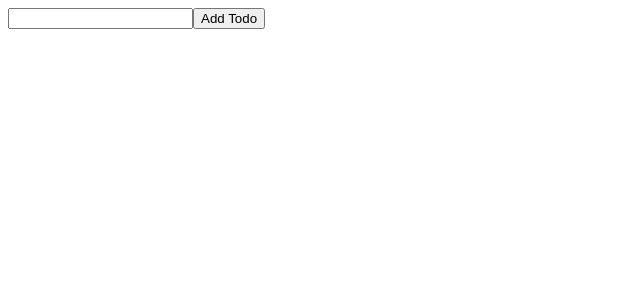
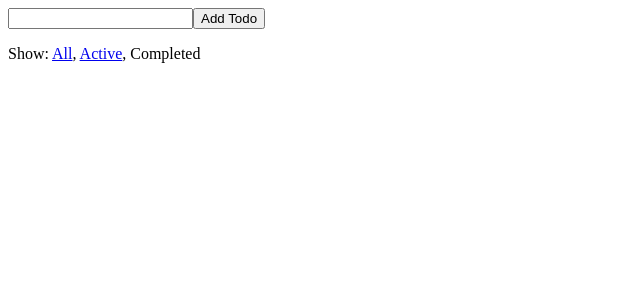
Before and after one commit to Naoya-abe/react-redux-todo, a React (Create React App) app in the folder todo01/: page / in a window 1280 px wide. Shown: the top 300 px of the page, without its empty margins (0-640 px from the left). Built offline with nearby package versions, Linux system fonts and the light colour scheme.

Commit message:
[update] implement filterTodo

```diff
--- a/todo01/src/components/App.js
+++ b/todo01/src/components/App.js
@@ -1,12 +1,14 @@
 import React from 'react';
 import VisibleTodoList from '../containers/VisibleTodoList';
 import AddTodo from '../containers/AddTodo';
+import Footer from './Footer';
 
 const App = () => {
   return (
     <div className="App">
       <AddTodo />
       <VisibleTodoList />
+      <Footer />
     </div>
   );
 };
--- /dev/null
+++ b/todo01/src/components/Footer.js
@@ -0,0 +1,16 @@
+import React from 'react';
+import FilterLink from '../containers/FilterLink';
+
+const Footer = () => {
+  return (
+    <p>
+      Show: <FilterLink filter="SHOW_ALL">All</FilterLink>
+      {', '}
+      <FilterLink filter="SHOW_ACTIVE">Active</FilterLink>
+      {', '}
+      <FilterLink filter="SHOW_COMPLETED">Completed</FilterLink>
+    </p>
+  );
+};
+
+export default Footer;
--- /dev/null
+++ b/todo01/src/components/Link.js
@@ -0,0 +1,25 @@
+import React from 'react';
+import PropTypes from 'prop-types';
+
+const Link = ({active, children, onClick}) => {
+  if (active) {
+    return <span>{children}</span>;
+  }
+
+  return (
+    <a
+      href="#"
+      onClick={e => {
+        e.preventDefault();
+        onClick();
+      }}>
+      {children}
+    </a>
+  );
+};
+
+Link.propTypes = {
+  children: PropTypes.node.isRequired,
+};
+
+export default Link;
--- /dev/null
+++ b/todo01/src/containers/FilterLink.js
@@ -0,0 +1,23 @@
+import {connect} from 'react-redux';
+import {setVisibilityFilter} from '../actions';
+import Link from '../components/Link';
+import {dispatch} from 'rxjs/internal/observable/range';
+
+const mapStateToProps = (state, ownProps) => {
+  return {active: ownProps.filter === state.visibilityFilter};
+};
+
+const mapDispatchToProps = (dispatch, ownProps) => {
+  return {
+    onClick: () => {
+      dispatch(setVisibilityFilter(ownProps.filter));
+    },
+  };
+};
+
+const FilterLink = connect(
+  mapStateToProps,
+  mapDispatchToProps
+)(Link);
+
+export default FilterLink;
--- a/todo01/src/containers/VisibleTodoList.js
+++ b/todo01/src/containers/VisibleTodoList.js
@@ -1,8 +1,20 @@
 import {connect} from 'react-redux';
 import TodoList from '../components/TodoList';
 import {toggleTodo} from '../actions';
+
+const getVisibleTodos = (todos, filter) => {
+  switch (filter) {
+    case 'SHOW_ALL':
+      return todos;
+    case 'SHOW_COMPLETED':
+      return todos.filter(todo => todo.completed);
+    case 'SHOW_ACTIVE':
+      return todos.filter(todo => !todo.completed);
+  }
+};
+
 const mapStateToPorops = state => {
-  return {todos: state.todos};
+  return {todos: getVisibleTodos(state.todos, state.visibilityFilter)};
 };
 
 const mapDispatchToProps = dispatch => {
--- a/todo01/src/index.js
+++ b/todo01/src/index.js
@@ -4,11 +4,15 @@ import {Provider} from 'react-redux';
 import {createStore} from 'redux';
 
 import App from './components/App';
-import {addTodo, toggleTodo} from './actions';
+import {addTodo, toggleTodo, setVisibilityFilter} from './actions';
 import * as serviceWorker from './serviceWorker';
 import reducers from './reducers';
 
 let store = createStore(reducers);
+
+console.log(store.getState());
+store.dispatch(setVisibilityFilter('SHOW_COMPLETED'));
+console.log(store.getState());
 
 ReactDOM.render(
   <Provider store={store}>
--- a/todo01/src/reducers/index.js
+++ b/todo01/src/reducers/index.js
@@ -1,6 +1,7 @@
 import {combineReducers} from 'redux';
 import todos from './todos';
+import visibilityFilter from './visibilityFilter';
 
-const todoApp = combineReducers({todos});
+const todoApp = combineReducers({todos, visibilityFilter});
 
 export default todoApp;
--- /dev/null
+++ b/todo01/src/reducers/visibilityFilter.js
@@ -0,0 +1,10 @@
+const visibilityFilter = (state = 'SHOW_ALL', action) => {
+  switch (action.type) {
+    case 'SET_VISIBILITY_FILTER':
+      return action.filter;
+    default:
+      return state;
+  }
+};
+
+export default visibilityFilter;
```
